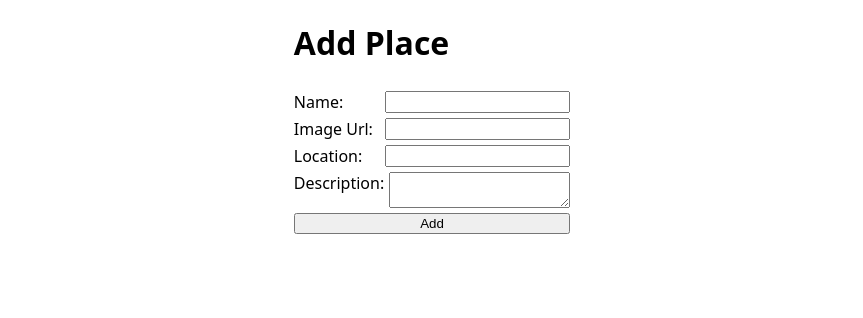
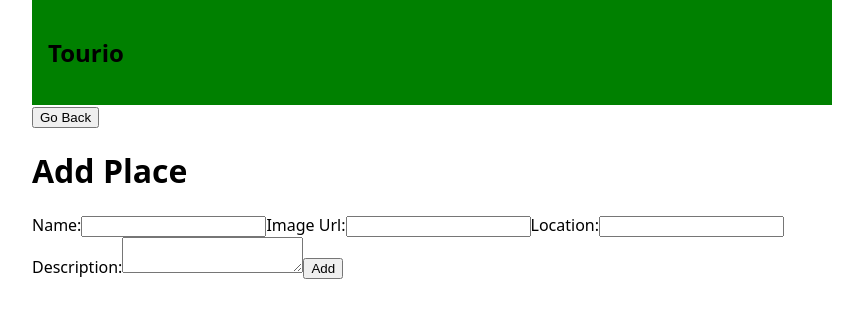
Before and after one commit to niklasrammelkamp/tourio, a Next.js app: page /AddFormPage in a window 1280 px wide. Shown: the top 318 px of the page, without its empty margins (208-1071 px from the left). Built offline with nearby package versions, Linux system fonts and the light colour scheme.

Commit message:
add delete button

```diff
--- a/components/AddForm/AddForm.styled.js
+++ /dev/null
@@ -1,17 +0,0 @@
-import styled from "styled-components";
-
-export const StyledForm = styled.form`
-  display: flex;
-  flex-direction: column;
-  gap: 5px;
-`;
-
-export const StyledHeading = styled.h2`
-  text-align: center;
-`;
-
-export const StyledLabel = styled.label`
-  display: flex;
-  justify-content: space-between;
-  gap: 5px;
-`;
--- a/components/AddForm/index.js
+++ b/components/AddForm/index.js
@@ -1,8 +1,8 @@
 //import useSWR from "swr";
-
-import { StyledForm, StyledLabel } from "./AddForm.styled";
+import { useRouter } from "next/router";
 
 export default function AddForm() {
+  const router = useRouter();
   //const products = useSWR("/api/products");
 
   async function handleSubmit(event) {
@@ -29,26 +29,34 @@ export default function AddForm() {
   }
 
   return (
-    //<Link href="BACK TO HOMEPAGE"></Link>
-    <StyledForm onSubmit={handleSubmit}>
+    <>
+      <button
+        onClick={() => {
+          router.push("/");
+        }}
+      >
+        Go Back
+      </button>
+      <form onSubmit={handleSubmit}>
         <h1>Add Place</h1>
-      <StyledLabel htmlFor="name">
+        <label htmlFor="name">
           Name:
           <input type="text" id="name" name="name" />
-      </StyledLabel>
-      <StyledLabel htmlFor="image">
+        </label>
+        <label htmlFor="image">
           Image Url:
           <input type="text" id="image" name="image" />
-      </StyledLabel>
-      <StyledLabel htmlFor="location">
+        </label>
+        <label htmlFor="location">
           Location:
           <input type="text" id="location" name="location" />
-      </StyledLabel>
-      <StyledLabel htmlFor="description">
+        </label>
+        <label htmlFor="description">
           Description:
           <textarea id="description" name="description"></textarea>
-      </StyledLabel>
+        </label>
         <button type="submit">Add</button>
-    </StyledForm>
+      </form>
+    </>
   );
 }
--- a/pages/_app.js
+++ b/pages/_app.js
@@ -2,16 +2,16 @@ import Header from "@/components/Header";
 import GlobalStyle from "../styles";
 import { SWRConfig } from "swr";
 
-//vorerst einfache fetcher funktion
+const fetcher = (url) => fetch(url).then((r) => r.json());
 
 export default function App({ Component, pageProps }) {
   return (
     <>
       <GlobalStyle />
-      {/* <SWRConfig value={{ fetcher }}> */}
-      {/* <Header /> */}
-      <Component {...pageProps} />
-      {/* </SWRConfig> */}
+      <SWRConfig value={{ fetcher }}>
+        <Header />
+        <Component {...pageProps} />
+      </SWRConfig>
     </>
   );
 }
--- /dev/null
+++ b/pages/api/places/[id].js
@@ -0,0 +1,27 @@
+import dbConnect from "@/db/connect";
+import Place from "@/db/models/Place";
+
+export default async function handler(request, response) {
+  await dbConnect();
+  const { id } = request.query;
+
+  if (request.method === "GET") {
+    const place = await Place.findById(id);
+
+    if (!place) {
+      return response.status(404).json({ status: "Not Found" });
+    }
+
+    return response.status(200).json(place);
+  }
+
+  if (request.method === "DELETE") {
+    const place = await Place.findByIdAndDelete(id);
+
+    if (!place) {
+      return response.status(404).json({ status: "Not Found" });
+    }
+
+    return response.status(200).json(place);
+  }
+}
```
Also changed, not shown: components/CardList/index.js (+7 -4 lines), pages/[id].js (+37 -5 lines), pages/index.js (+15 -1 lines). Lines whose indentation alone changed are shown as unchanged.
